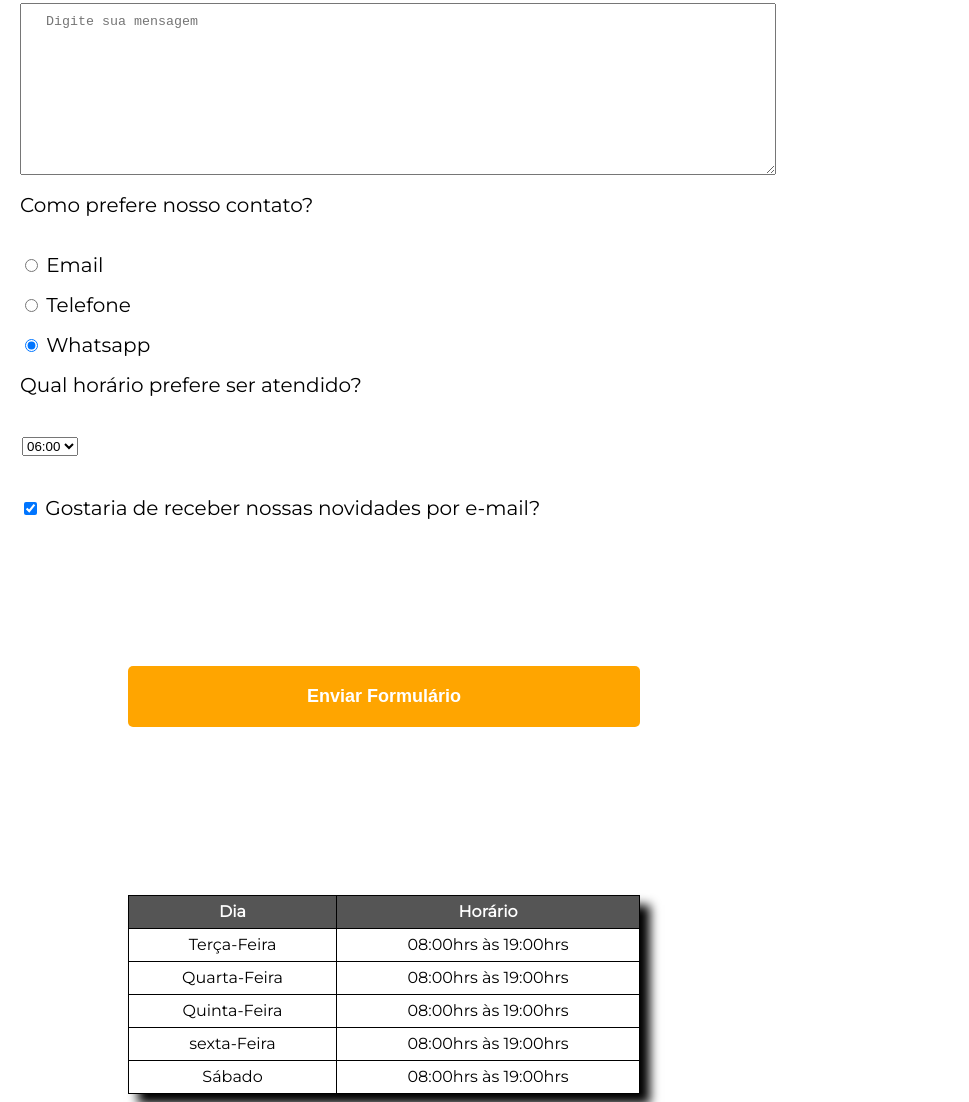
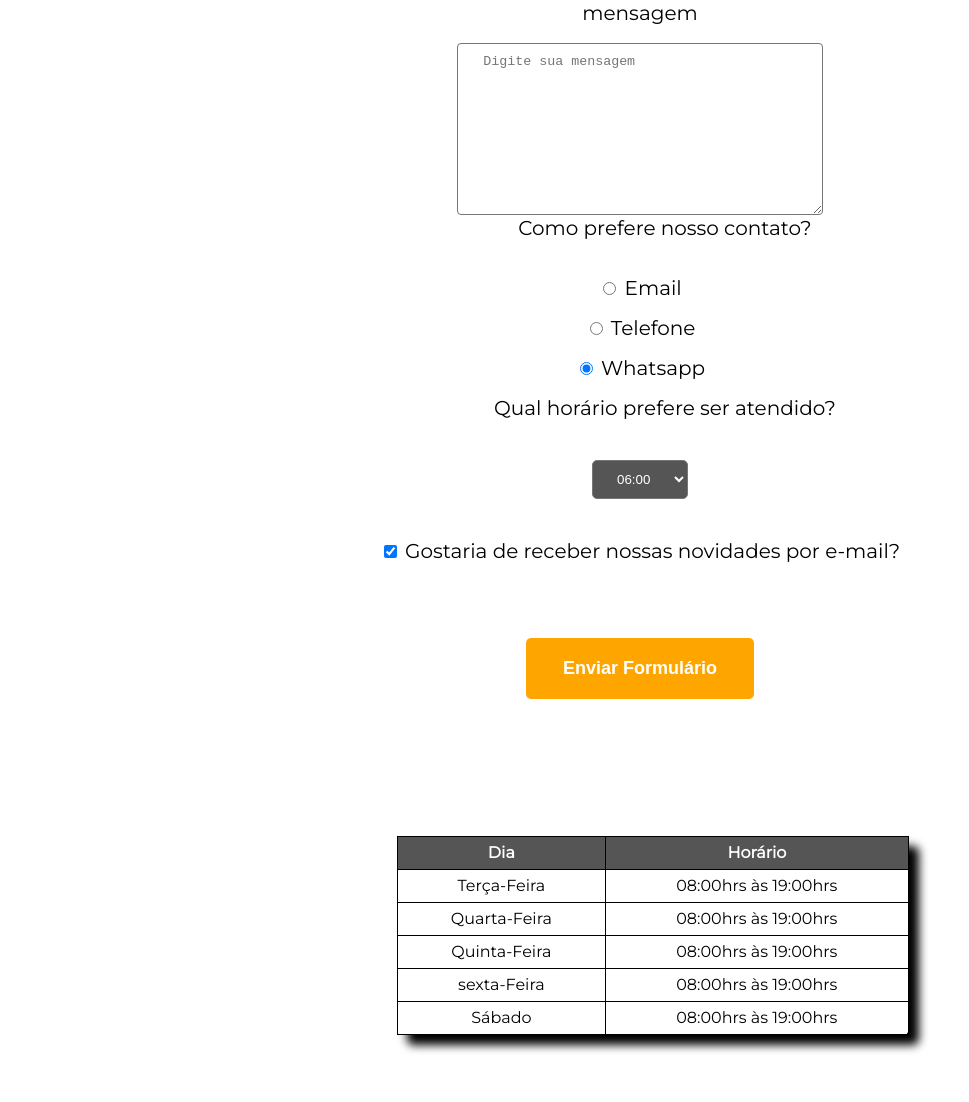
Before and after one commit to BryanSeminate/Site-para-Barbearia, a plain HTML site: page contato.html in a window 1280 px wide. Shown: the part 707-1809 px from the top of the page, without its empty margins (0-969 px from the left). Drawn offline with Linux system fonts and the light colour scheme.

Commit message:
ajuste da tela de contatos

```diff
--- a/contato.html
+++ b/contato.html
@@ -27,8 +27,8 @@
         </div>
     </header>
 
-    <main >
-        <form>
+    <main>
+        <form class="fomulario">
             <label for="Nome e Sobrenome">Nome e Sobrenome</label>
             <input type="text" id="nomesobrenome" class="input-padrao" required placeholder="Digite seu nome completo">
 
@@ -51,7 +51,6 @@
 
 
                 <label for="whatsapp"> <input type="radio" name="contato" value="whatsapp" id="radio-whatsapp" checked> Whatsapp</label>
-
             </fieldset>
 
             <fieldset>
@@ -97,7 +96,6 @@
                     <th class="th">Horário</th>
                 </tr>
             </thead>
-
             <tbody >
                 <tr>
                     <td class="td">Terça-Feira</td>
@@ -120,11 +118,8 @@
                     <td class="td">08:00hrs às 19:00hrs</td>
                 </tr>
             </tbody>
-
         </table>
     </main>
-
-
     <footer class="footer">
         <img src="logo-branco.png" alt="Logo da Barbearia Alura">
         <p class="copyright">&copy; Copyright Barbearia Alura - 2023</p>
--- a/style.css
+++ b/style.css
@@ -103,34 +103,33 @@ nav a:hover{
 /*Contatos*/
 
 main {
-
-    padding: 40px 0 ;
+    padding: 40px 0;
+    text-align: center;
 }
 
-form {
-    margin: 40px 0;
+.fomulario {
+    margin: 60px 0;
+    display: inline-block;
 }
 
 form label, form legend{
     display: block;
     font-size: 20px;
-    margin: 20px;
+    margin: 20px 25px;
 }
 
 .input-padrao {
-    display: block;
-    margin: 20px;
+    display: inline-block;
     padding: 10px 25px;
     width: 55%;
+    border-radius: 4px;
 }
-
-.checkbox{
-    margin:  0;
-    padding: 20px;
-}
-
 select{
     margin: 22px;
+    padding: 10px 20px;
+    background-color: #555555;
+    color: #FFFFFF;
+    border-radius: 5px;
 }
 
 
@@ -154,11 +153,10 @@ select{
 }
 
 .tabela {
-
     width: 40%;
-    margin: 20px 10% 40px;
-    right: inherit;
+    margin: 20px 31% 40px;
     box-shadow: 10px 10px 10px #000000;
+    border-radius: 6px;
 }
 
 .cabeca {
@@ -170,7 +168,7 @@ select{
 .td, .th {
     border: 1px solid #000000;
     padding: 8px 15px;
-    text-align: center;
+
 }
 
 /*Home*/
```
